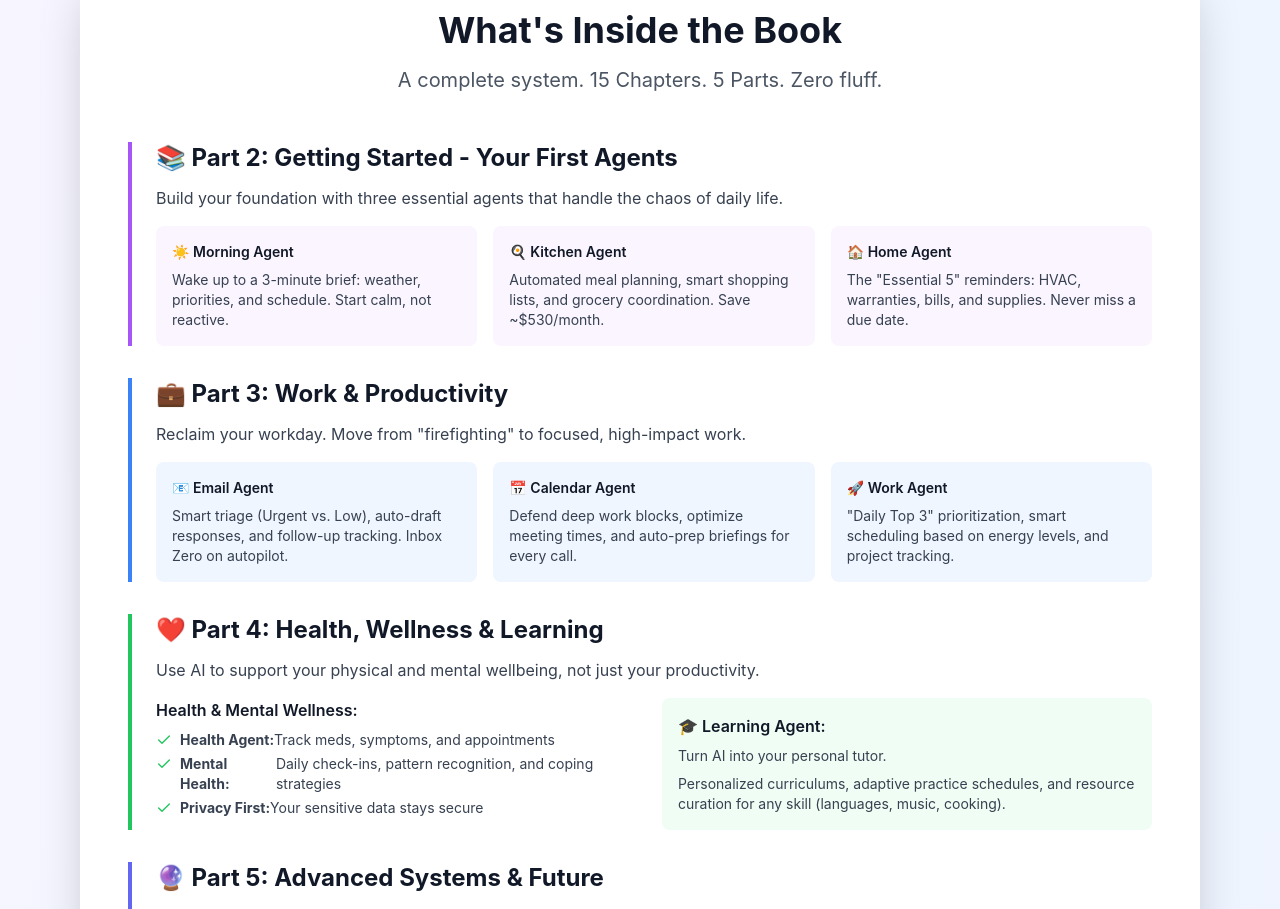
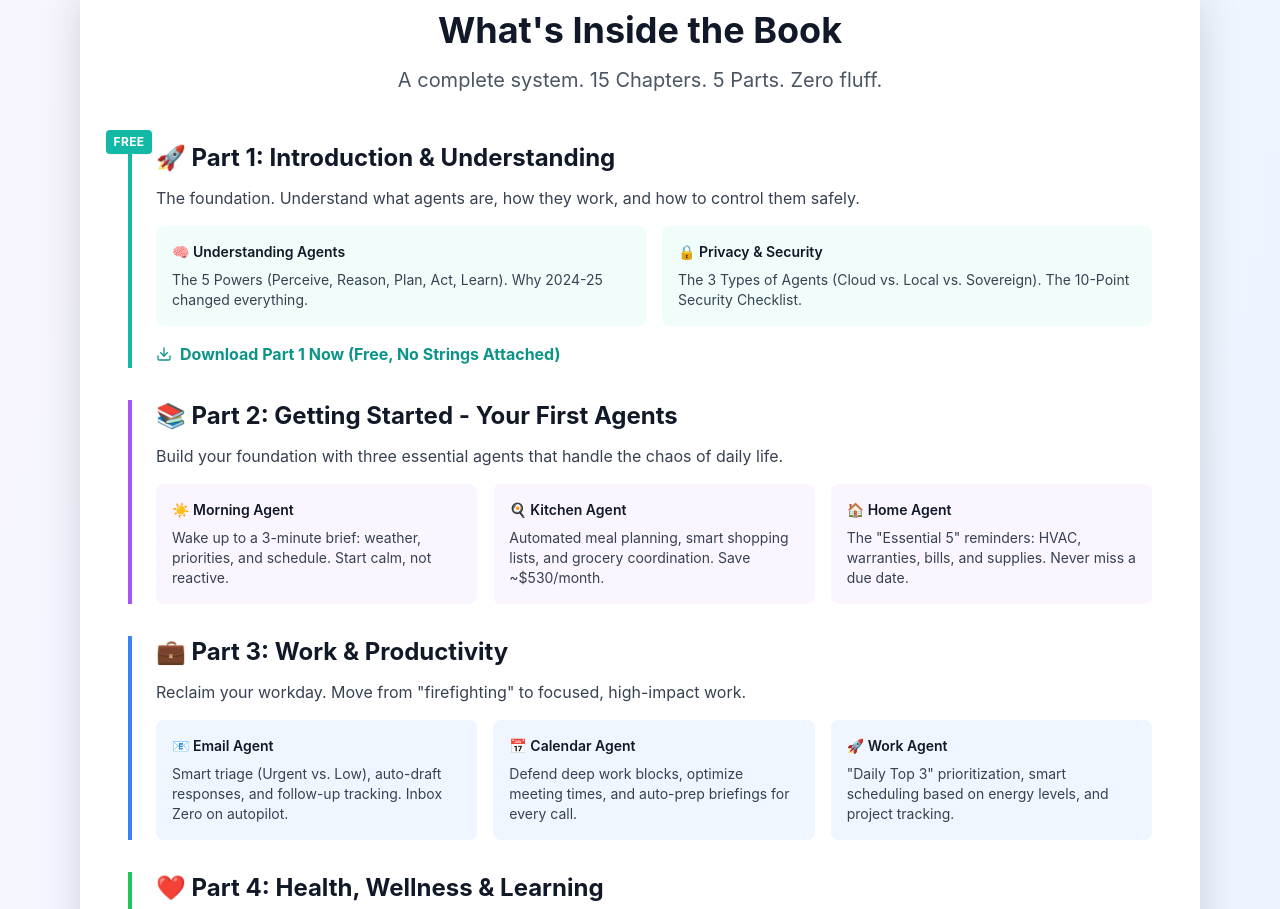
Before and after one commit to agenticaihome/ebook-frontend, a React (Create React App) app: page / in a window 1280 px wide. Shown: the part 1180-2089 px from the top of the page. Built offline with nearby package versions, Linux system fonts and the light colour scheme.

Commit message:
Add Part 1 to What's Inside section with free download link

```diff
--- a/src/SalesPage.jsx
+++ b/src/SalesPage.jsx
@@ -335,6 +335,34 @@ export default function SalesPage() {
           </p>
 
           <div className="space-y-8">
+            {/* Part 1 */}
+            <div className="border-l-4 border-teal-500 pl-6 relative">
+              <div className="absolute -left-[1.65rem] top-0 bg-teal-500 text-white px-2 py-1 rounded text-xs font-bold uppercase tracking-wide transform -translate-y-1/2 shadow-sm">
+                Free
+              </div>
+              <h3 className="text-2xl font-bold text-gray-900 mb-3">🚀 Part 1: Introduction & Understanding</h3>
+              <p className="text-gray-700 mb-4">
+                The foundation. Understand what agents are, how they work, and how to control them safely.
+              </p>
+              <div className="grid md:grid-cols-2 gap-4 text-sm mb-4">
+                <div className="bg-teal-50 rounded-lg p-4">
+                  <p className="font-semibold text-gray-900 mb-2">🧠 Understanding Agents</p>
+                  <p className="text-gray-700">The 5 Powers (Perceive, Reason, Plan, Act, Learn). Why 2024-25 changed everything.</p>
+                </div>
+                <div className="bg-teal-50 rounded-lg p-4">
+                  <p className="font-semibold text-gray-900 mb-2">🔒 Privacy & Security</p>
+                  <p className="text-gray-700">The 3 Types of Agents (Cloud vs. Local vs. Sovereign). The 10-Point Security Checklist.</p>
+                </div>
+              </div>
+              <button
+                onClick={handleGetFree}
+                className="inline-flex items-center text-teal-600 font-bold hover:text-teal-700 hover:underline transition"
+              >
+                <Download className="w-4 h-4 mr-2" />
+                Download Part 1 Now (Free, No Strings Attached)
+              </button>
+            </div>
+
             {/* Part 2 */}
             <div className="border-l-4 border-purple-500 pl-6">
               <h3 className="text-2xl font-bold text-gray-900 mb-3">📚 Part 2: Getting Started - Your First Agents</h3>
```
